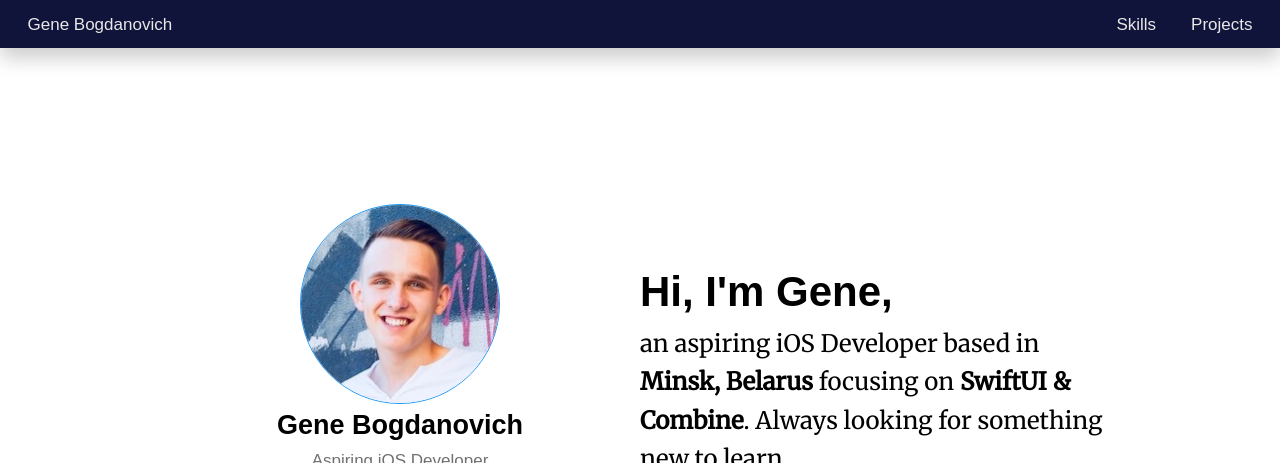
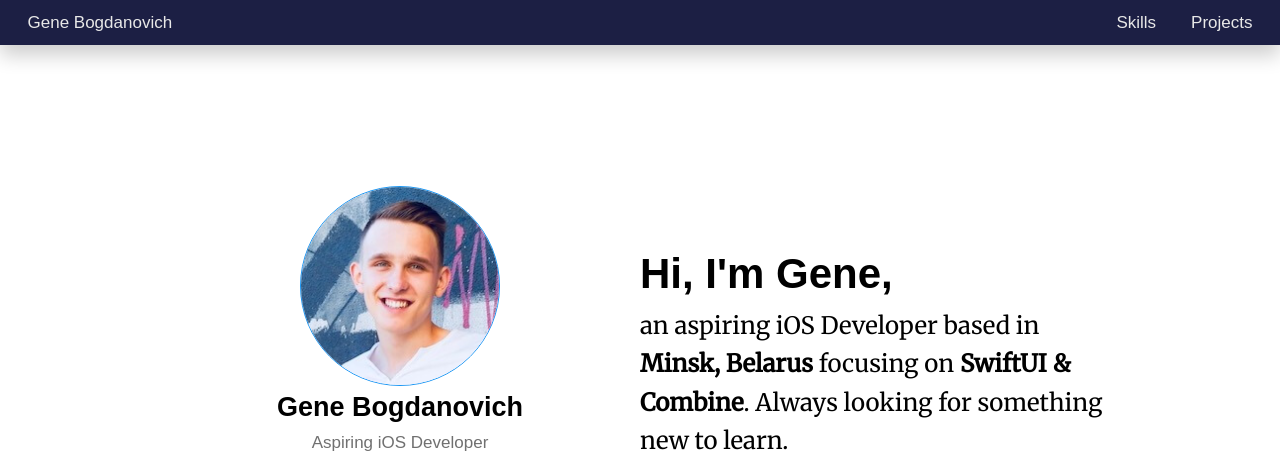
Before and after one commit to genebogdanovich/genebogdanovich.github.io, a website: page index.html in a window 1280 px wide. Shown: the top 463 px of the page. Drawn offline with Linux system fonts and the light colour scheme.

Commit message:
Add sticky navigation bar. It is now fixed to the top, transparent, and out of the main page grid.

```diff
--- a/index.html
+++ b/index.html
@@ -24,7 +24,7 @@
 
 <body class="container">
 
-<nav class="top-nav">
+<nav class="top-nav sticky">
     <ul class="top-nav__link-box">
         <li class="top-nav__item"><a class="top-nav__link anchor--navigation" href="#">Gene Bogdanovich</a></li>
         <li class="top-nav__item"><a class="top-nav__link anchor--navigation" href="#section-skills">Skills</a></li>
--- a/sass/abstracts/_variables.scss
+++ b/sass/abstracts/_variables.scss
@@ -2,6 +2,7 @@
   // COLORS
   --color-fullblack: #000000;
   --color-darkblue: #10133a;
+  --color-darkblue-transparent: rgba(16, 19, 58, .95);
   --color-black: #35393d;
   --color-darkgray: #707070;
   --color-blue: #1b96f3;
--- a/sass/components/_padded-section.scss
+++ b/sass/components/_padded-section.scss
@@ -1,10 +1,10 @@
 @import "../abstracts/variables";
 
 .padded-section {
-  padding: 0 10rem 7rem 10rem;
+  padding: 2rem 10rem 7rem 10rem;
 
   // Reduce padding when screen size is decreased.
   @media only screen and (max-width: $bp-medium) {
-    padding: 0 1rem 7rem 1rem;
+    padding: 2rem 1rem 7rem 1rem;
   }
 }
--- a/sass/layout/_layout.scss
+++ b/sass/layout/_layout.scss
@@ -6,7 +6,7 @@
 
 .container {
   display: grid;
-  grid-template-rows: minmax(4.5rem, 6vh) minmax(min-content, 50vw);
+  grid-template-rows: minmax(min-content, 50vw);
   grid-template-columns: [full-start] repeat(8, 1fr) [full-end];
 }
 
@@ -15,8 +15,7 @@
 ==================================== */
 
 .top-nav {
-  grid-column: 1 / -1;
-  background-color: var(--color-darkblue);
+  background-color: var(--color-darkblue-transparent);
   box-shadow: 0 1rem 2rem rgba(black, .2);
 }
 
@@ -24,6 +23,8 @@
   display: flex;
   flex-direction: column;
   justify-content: center;
+  min-height: 4.5rem;
+  max-height: 6vh;
 
   &__link-box {
     display: flex;
@@ -58,12 +59,21 @@
   }
 }
 
+// Sticky navigation
+
+.sticky {
+  position: fixed;
+  top: 0;
+  width: 100%;
+}
+
 /* =================================
   Header
 ==================================== */
 
 .header {
   &__card {
+    margin-top: 6rem;
     grid-column: 2 / span 3;
     display: flex;
     flex-direction: column;
@@ -77,6 +87,7 @@
   }
 
   &__text-box {
+    margin-top: 6rem;
     grid-column: 5 / 8;
     display: flex;
     align-items: center;
@@ -85,6 +96,7 @@
       grid-column: full-start / full-end;
       text-align: left;
       padding: 2rem;
+      margin-top: 0;
     }
   }
 
@@ -170,6 +182,7 @@
 .projects {
   // Grid child properties
   grid-column: full-start / full-end;
+  padding-top: 2rem;
 
   &__project {
     display: grid;
```
Also changed, not shown: css/style.css.
